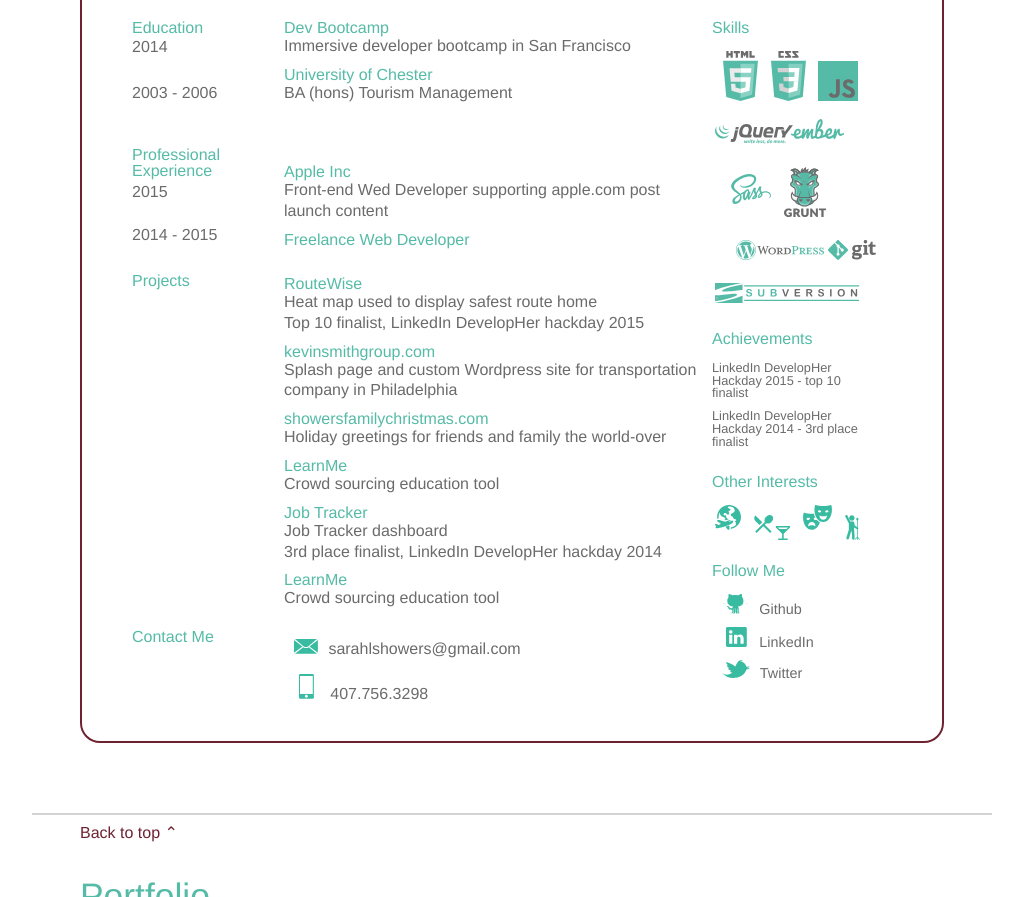
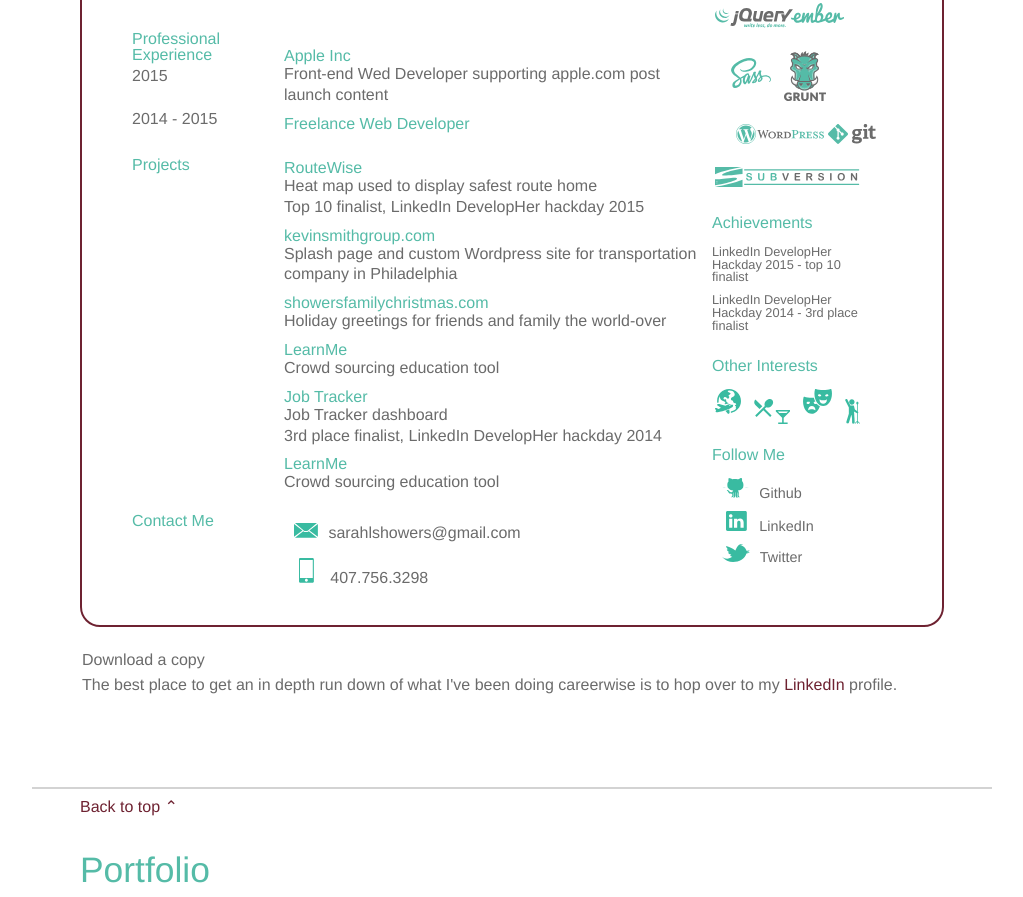
Before and after one commit to sarahlshowers/sarahlshowers2.0, a website: page app/index.html in a window 1280 px wide. Shown: the part 1243-2140 px from the top of the page, without its empty margins (128-1151 px from the left). Drawn offline with nearby package versions, Linux system fonts and the light colour scheme.

Commit message:
update body copy

```diff
--- a/app/index.html
+++ b/app/index.html
@@ -25,9 +25,7 @@
 
   <a id="main">
   <div class="primary-content">
-    <p class="intro">Sarah Showers, Web Developer by trade with a passion for learning. Take a look at some of the work Sarah has done in her <a href="#portfolio">portfolio</a>, or check out the code on <a target="_blank" href="https://github.com/sarahlshowers">Github</a>.</p>
-
-    <p class="intro">View or download Sarah's <a href="#resume">resume</a>. For more detail, checkout her <a target="_blank" href="https://linkedin.com/in/sarahlshowers" class="icons">LinkedIn</a> profile.</p>
+    <p class="intro">Last year, 2015 was the year I struck out in the world as a Web Developer - You can see some of my most recent work in my <a href="#portfolio">portfolio</a>.</p>
   </div></a>
 
   <div class="secondary-content">
@@ -188,6 +186,12 @@
         </div><!-- End resume col-right -->
       </div><!-- End resume main-body -->
     </div><!-- End resume container -->
+
+    <div class="resume-copy">
+      <p>Download a copy</p>
+
+      <p>The best place to get an in depth run down of what I've been doing careerwise is to hop over to my <a target="_blank" href="https://linkedin.com/in/sarahlshowers" class="icons">LinkedIn</a> profile.</p>
+    </div>
   </div><!-- End resume content -->
 
   <div class="secondary-content portfolio">
--- a/app/scss/resume.scss
+++ b/app/scss/resume.scss
@@ -340,6 +340,14 @@
   }
 }
 
+.resume-copy {
+  margin: 20px 50px;
+
+  p {
+    line-height: 25px;
+  }
+}
+
 
 
 /*******************************
```
Also changed, not shown: app/css/styles.css, 2 other files.
